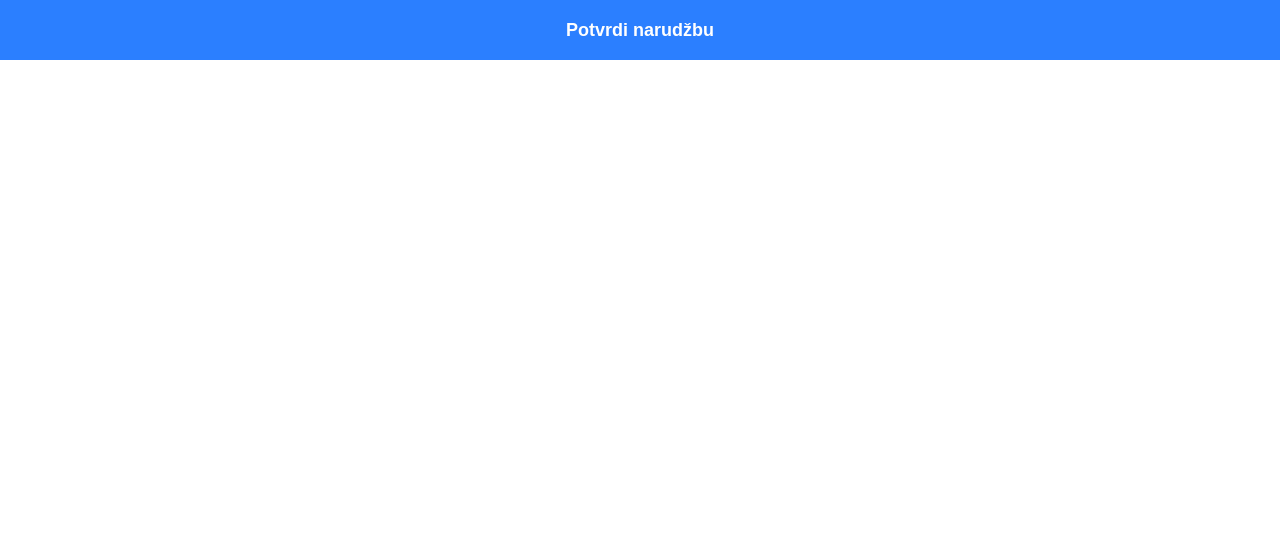
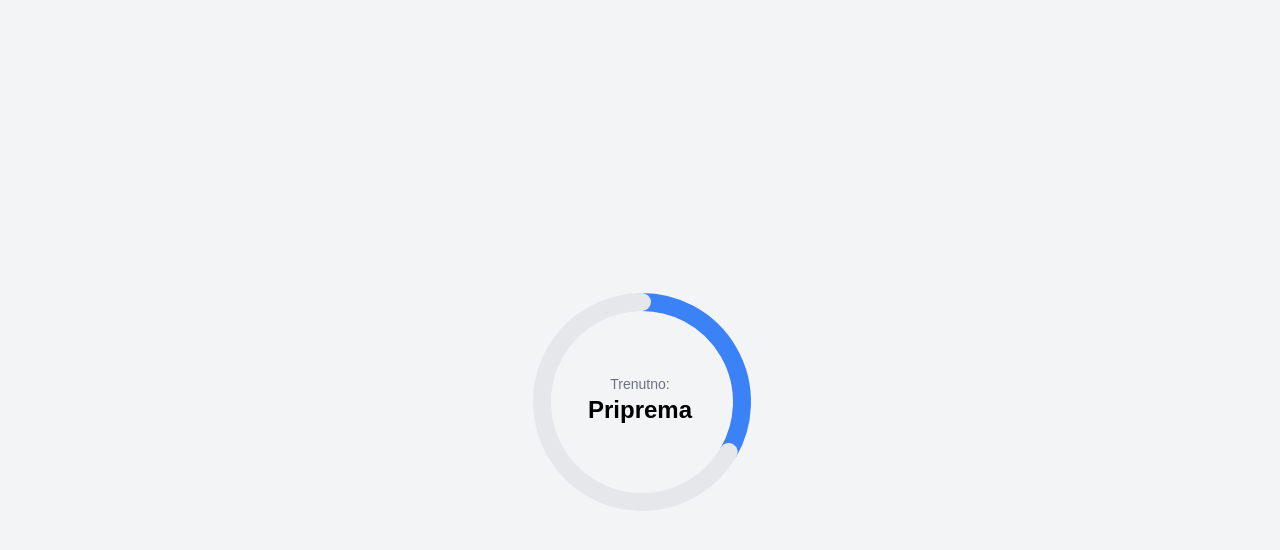
Before and after one commit to Waiter-service/waiter-service-user, a Next.js app: page / in a window 1280 px wide. Shown: the top 550 px of the page. Built offline with nearby package versions, Linux system fonts and the light colour scheme.

Commit message:
status narudzbe

```diff
--- /dev/null
+++ b/src/app/StatusCircle.tsx
@@ -0,0 +1,74 @@
+import React from "react";
+
+interface Phase {
+  label: string;
+  status: "done" | "current" | "pending";
+}
+
+interface Props {
+  phases: Phase[];
+}
+
+const SegmentedProgressCircle: React.FC<Props> = ({ phases }) => {
+  const size = 260;
+  const radius = 100;
+  const strokeWidth = 18;
+  const center = size / 2;
+  const total = phases.length;
+
+  const getColor = (status: Phase["status"]) => {
+    if (status === "done") return "#22c55e"; // green
+    if (status === "current") return "#3b82f6"; // blue
+    return "#e5e7eb"; // gray
+  };
+
+  const renderSegments = () => {
+    const segments = [];
+
+    for (let i = 0; i < total; i++) {
+      const startAngle = (360 / total) * i - 90;
+      const endAngle = startAngle + 360 / total;
+      const x1 = center + radius * Math.cos((Math.PI / 180) * startAngle);
+      const y1 = center + radius * Math.sin((Math.PI / 180) * startAngle);
+      const x2 = center + radius * Math.cos((Math.PI / 180) * endAngle);
+      const y2 = center + radius * Math.sin((Math.PI / 180) * endAngle);
+
+      const path = `
+        M ${x1} ${y1}
+        A ${radius} ${radius} 0 0 1 ${x2} ${y2}
+      `;
+
+      segments.push(
+        <path
+          key={i}
+          d={path}
+          stroke={getColor(phases[i].status)}
+          strokeWidth={strokeWidth}
+          fill="none"
+          strokeLinecap="round"
+        />
+      );
+    }
+
+    return segments;
+  };
+
+  const currentPhase = phases.find(p => p.status === "current");
+
+  return (
+    <div className="relative w-64 h-64">
+      {/* SVG BACKGROUND */}
+      <svg width={size} height={size} className="absolute top-0 left-0 z-0">
+        {renderSegments()}
+      </svg>
+
+      {/* TEXT OVERLAY */}
+      <div className="absolute inset-0 flex flex-col items-center justify-center z-10 text-center">
+        <span className="text-gray-500 text-sm">Trenutno:</span>
+        <span className="text-2xl font-bold text-black">{currentPhase?.label}</span>
+      </div>
+    </div>
+  );
+};
+
+export default SegmentedProgressCircle;
--- a/src/app/page.tsx
+++ b/src/app/page.tsx
@@ -1,29 +1,38 @@
-"use client"
-import { plaketePng } from "@/assets/images";
-import { instagramSvg } from "@/assets/icons";
-import Image from "next/image";
-import NarudzbaLoading from "./NarudzbaLoading";
-import { use, useState } from "react";
+'use client';
 
-export default function Home() {
-  const [loading, setLoading] = useState(false);
+import SegmentedProgressCircle from "./StatusCircle";
 
-const potvrdiNarudzbu = () => {
-  setLoading(true);
-  setTimeout(() => {
-    setLoading(false);
-    alert("Narudžba je potvrđena!");
-  }, 3000); // simulira pripremu 3 sekunde
-};
+type Status = "done" | "current" | "pending";
+
+interface Phase {
+  label: string;
+  status: Status;
+}
+
+export default function Page() {
+  const currentPhaseIndex = 0;
+
+  const allLabels = ["Priprema", "Dostavlja se", "Stiže"];
+
+  const phases: Phase[] = allLabels.map((label, index) => {
+    let status: Status;
+    if (index < currentPhaseIndex) status = "done";
+    else if (index === currentPhaseIndex) status = "current";
+    else status = "pending";
+    return { label, status };
+  });
+
   return (
-    <>
-    <button
-  onClick={potvrdiNarudzbu}
-  className="w-full bg-blue-500 text-white py-4 text-lg font-semibold"
->
-  Potvrdi narudžbu
-</button>
-{loading && <NarudzbaLoading />} </>
+    <div className="min-h-screen flex items-center justify-center bg-gray-100">
+      <SegmentedProgressCircle phases={phases} />
+    </div>
+
+
+
+
+
+
+
 
     /*<div className="grid grid-rows-[20px_1fr_20px] items-center justify-items-center min-h-screen p-8 pb-20 gap-16 sm:p-20 font-[family-name:var(--font-geist-sans)]">
       <main className="flex flex-col gap-[32px] row-start-2 items-center sm:items-start">
```
